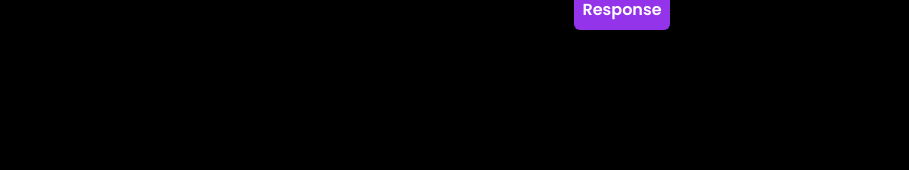
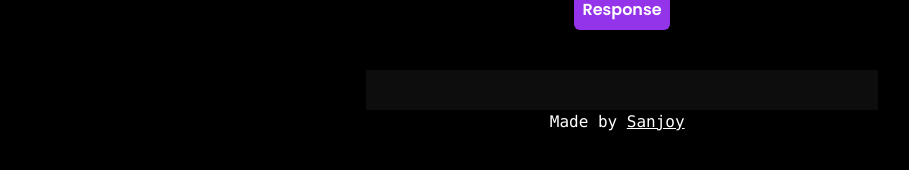
Before and after one commit to SANJOY-PAUL-0981/BrainrotTweets, a React (Vite) app in the folder BrainrotX/: page / in a window 1280 px wide. Shown: the part 282-452 px from the top of the page, without its empty margins (18-927 px from the left). Built offline with nearby package versions, Linux system fonts and the light colour scheme.

Commit message:
safety settings cooking

```diff
--- a/BrainrotX/src/pages/MainPage.jsx
+++ b/BrainrotX/src/pages/MainPage.jsx
@@ -1,6 +1,13 @@
 import axios from "axios";
 import { div } from "framer-motion/client";
 import { useState } from "react";
+
+safetySettings: [
+    { category: "HARM_CATEGORY_HARASSMENT", threshold: "BLOCK_NONE" },
+    { category: "HARM_CATEGORY_HATE_SPEECH", threshold: "BLOCK_NONE" },
+    { category: "HARM_CATEGORY_SEXUALLY_EXPLICIT", threshold: "BLOCK_NONE" },
+    { category: "HARM_CATEGORY_DANGEROUS_CONTENT", threshold: "BLOCK_NONE" }
+]
 
 function MainPage() {
     const [question, setQuestion] = useState("");
@@ -86,10 +93,20 @@ Brainrot Tweet:
                 </button>
             </div>
 
+            {/* Result */}
+            <div className="flex justify-center">
+                <div className="bg-white/5 p-5 w-[40%]">
                     <p className="text-white text-center">
                         {answer}
                     </p>
                 </div>
+            </div>
+
+            {/* Footer */}
+            <div className="text-white flex justify-center items-end">
+                <pre>Made by <a href="https://sanjoypaul.vercel.app/" target="_blank" className="underline">Sanjoy</a> </pre>
+            </div>
+        </div>
     )
 }
 export default MainPage;
```
Also changed, not shown: BrainrotX/src/components/Navbar.jsx (added). Lines whose indentation alone changed are shown as unchanged.
